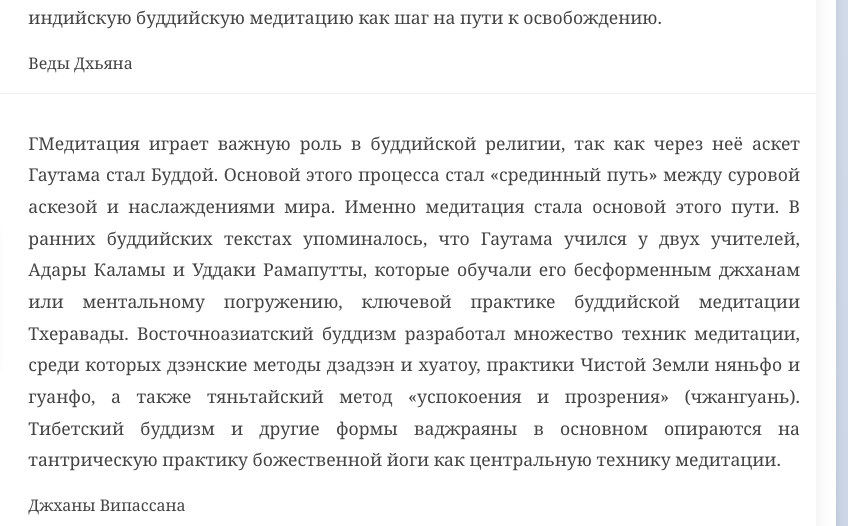
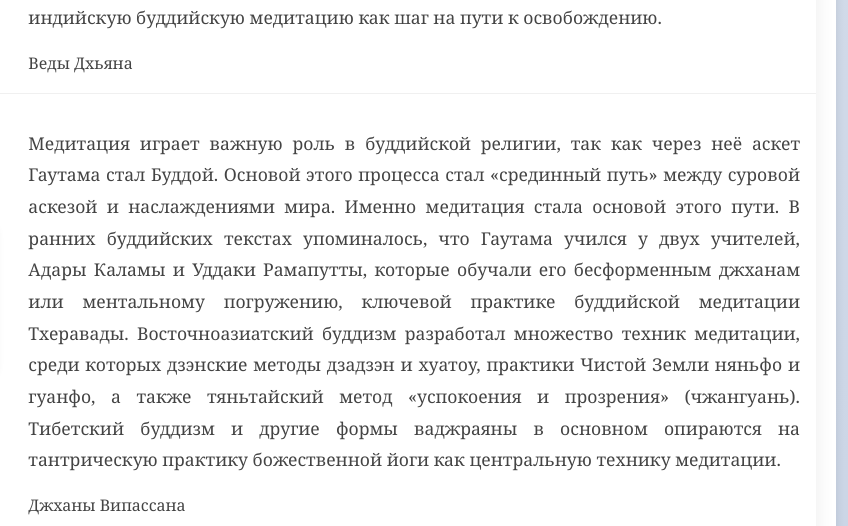
Before and after one commit to KittenInBucket/meditationworld, a plain HTML site: page history.html in a window 1280 px wide. Shown: the part 2371-2897 px from the top of the page, 424-1272 px from the left. Drawn offline with Linux system fonts and the light colour scheme.

Commit message:
Add files via upload

```diff
--- a/history.html
+++ b/history.html
@@ -92,7 +92,7 @@
             </td>
             <td data-label="Описание">
                 <div class="description-content">
-                    <p>ГМедитация играет важную роль в буддийской религии, так как через неё аскет Гаутама стал Буддой. Основой этого процесса стал «срединный путь» между суровой аскезой и наслаждениями мира. Именно медитация стала основой этого пути. В ранних буддийских текстах упоминалось, что Гаутама учился у двух учителей, Адары Каламы и Уддаки Рамапутты, которые обучали его бесформенным джханам или ментальному погружению, ключевой практике буддийской медитации Тхеравады. Восточноазиатский буддизм разработал множество техник медитации, среди которых дзэнские методы дзадзэн и хуатоу, практики Чистой Земли няньфо и гуанфо, а также тяньтайский метод «успокоения и прозрения» (чжангуань). Тибетский буддизм и другие формы ваджраяны в основном опираются на тантрическую практику божественной йоги как центральную технику медитации.</p>
+                    <p>Медитация играет важную роль в буддийской религии, так как через неё аскет Гаутама стал Буддой. Основой этого процесса стал «срединный путь» между суровой аскезой и наслаждениями мира. Именно медитация стала основой этого пути. В ранних буддийских текстах упоминалось, что Гаутама учился у двух учителей, Адары Каламы и Уддаки Рамапутты, которые обучали его бесформенным джханам или ментальному погружению, ключевой практике буддийской медитации Тхеравады. Восточноазиатский буддизм разработал множество техник медитации, среди которых дзэнские методы дзадзэн и хуатоу, практики Чистой Земли няньфо и гуанфо, а также тяньтайский метод «успокоения и прозрения» (чжангуань). Тибетский буддизм и другие формы ваджраяны в основном опираются на тантрическую практику божественной йоги как центральную технику медитации.</p>
                     <div class="tags">
                         <span class="tag">Джханы</span>
                         <span class="tag">Випассана</span>
```
